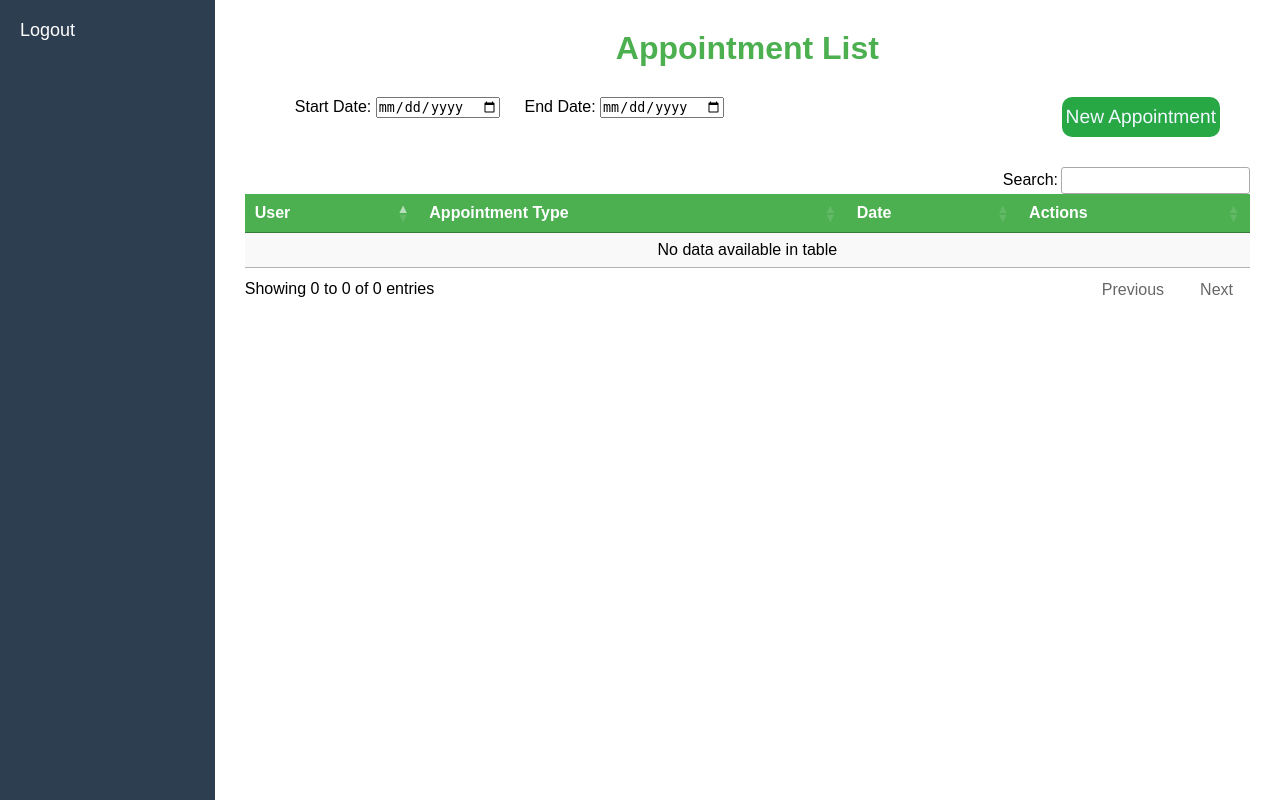
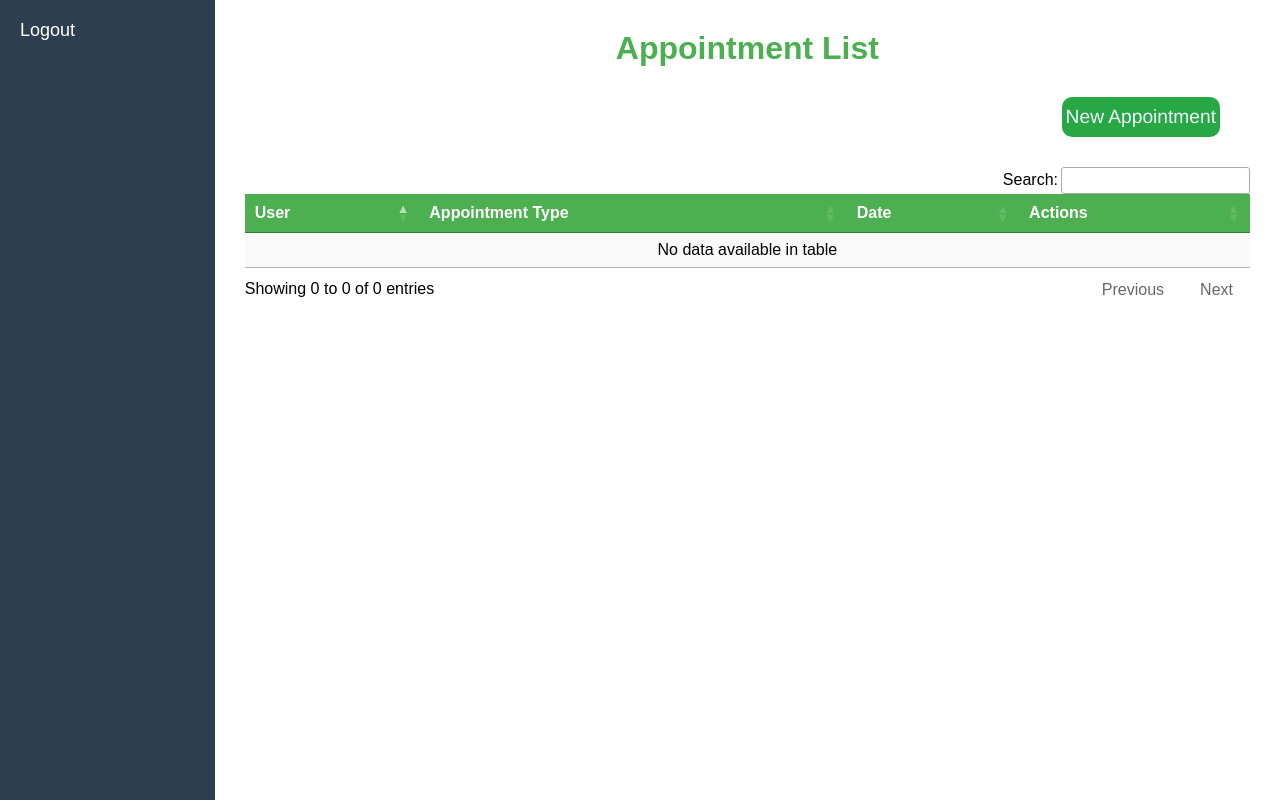
Before and after one commit to 100rupesh/nutrivoyage_new, a Django app: template appointments/templates/appointments/appointment_list.html in a window 1280 px wide. Run offline with Django 5.2, Linux system fonts and the light colour scheme; the template is opened without the code that fills it, so the values that code supplies are empty; some libraries are stand-ins or nearby versions.

```diff
--- a/appointments/static/appointments/css/appointment_list.css
+++ b/appointments/static/appointments/css/appointment_list.css
@@ -33,7 +33,9 @@
       color: white;
     }
 
-
+.col-1{
+  visibility: hidden;
+}
   .btn-edit {
     background-color: #007bff;
   }
--- a/appointments/templates/appointments/appointment_list.html
+++ b/appointments/templates/appointments/appointment_list.html
@@ -22,7 +22,7 @@
 <div class="container">
   <h1>Appointment List</h1>
   <div class="header-component">
-    <div class="col-1">
+    <div class="col-1 d-none">
   <label for="min-date">Start Date:</label>
 <input type="date" id="min-date">
 
--- a/nutrivoyage/settings.py
+++ b/nutrivoyage/settings.py
@@ -25,7 +25,7 @@ SECRET_KEY = 'django-insecure-vt=s_y@m%a=sg*9l=5+fzet7o$1q8w=+jt9lmk%d#(ql#w_^ng
 # SECURITY WARNING: don't run with debug turned on in production!
 DEBUG = True
 
-ALLOWED_HOSTS = ['nutrivoyage-new.onrender.com']
+# ALLOWED_HOSTS = ['nutrivoyage-new.onrender.com']
 
 
 # Application definition
```
Also changed, not shown: db.sqlite3 (added), 1 other file.
